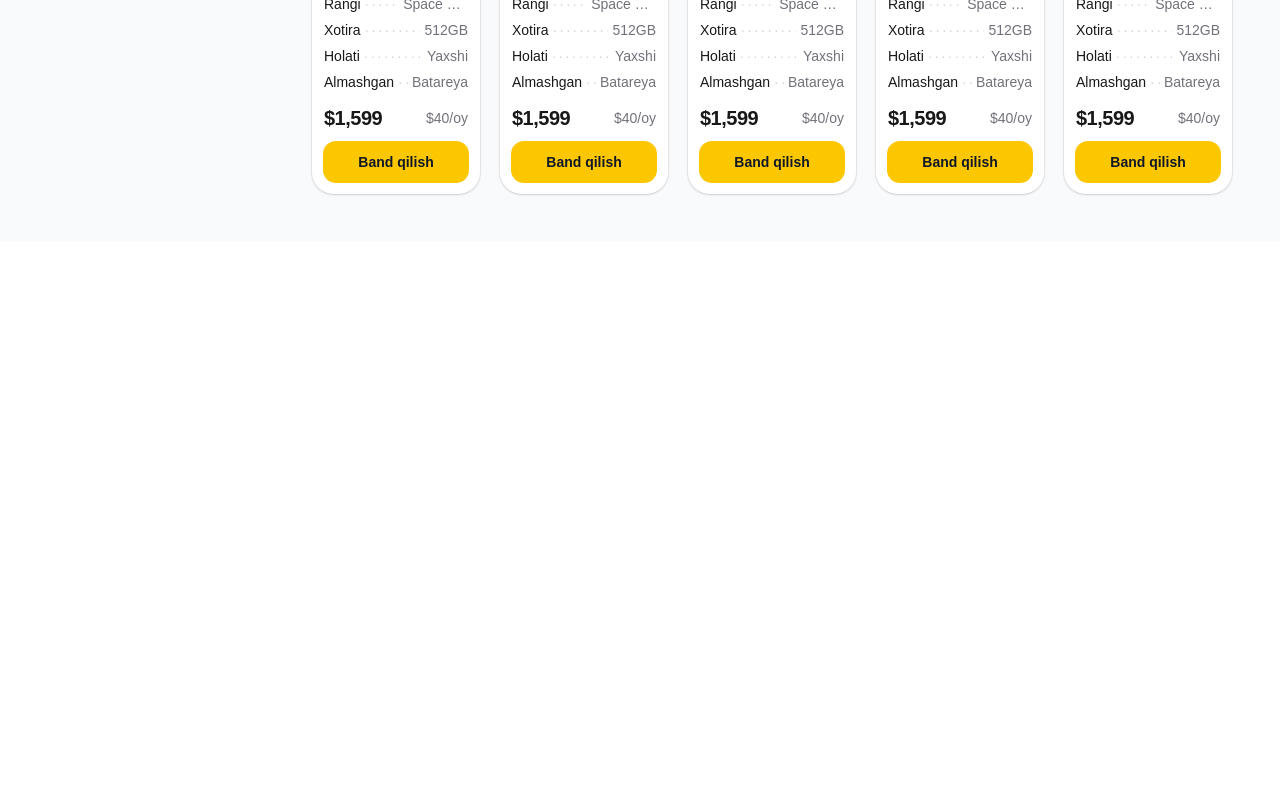
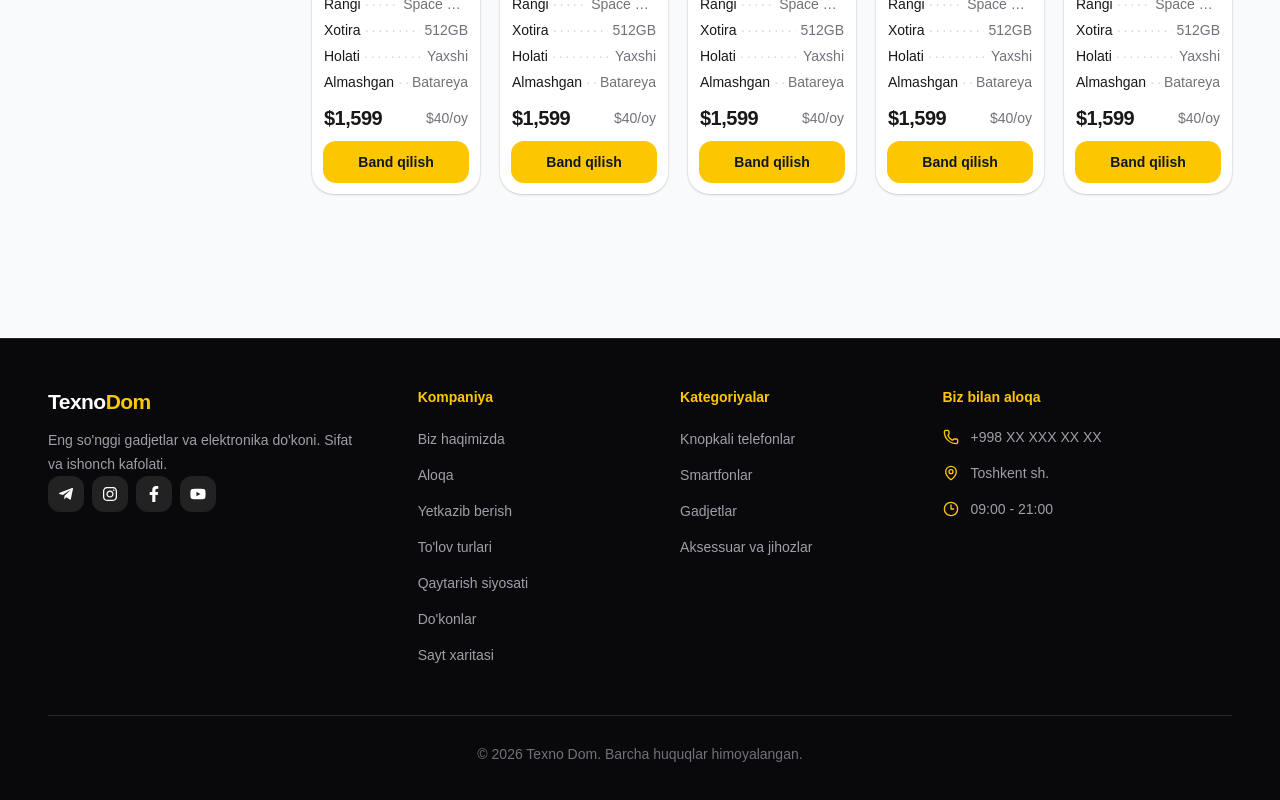
Before and after one commit to KhurshidShod/telshop, a React (Vite) app: page / in a window 1280 px wide. Shown: the part 1519-2319 px from the top of the page. Before the commit the page ends 1761 px from the top, so only its background shows below. Built offline with nearby package versions, Linux system fonts and the light colour scheme.

Commit message:
Big changes

```diff
--- a/package.json
+++ b/package.json
@@ -20,6 +20,7 @@
     "lucide-react": "^1.34.0",
     "react": "^19.2.8",
     "react-dom": "^19.2.8",
+    "react-icons": "^5.7.0",
     "shadcn": "^4.19.0",
     "tailwind-merge": "^3.6.0",
     "tailwindcss": "^4.3.3",
--- a/src/App.jsx
+++ b/src/App.jsx
@@ -1,9 +1,9 @@
 import DiscountBanner from './components/DiscountBanner';
+import Footer from './components/Footer';
 import Header from './components/Header';
 import Layout from './components/Layout';
 import ProductFilter from './components/ProductFilter';
 import ProductGrid from './components/ProductGrid';
-import ThemeToggle from './components/ThemeToggle';
 
 function App() {
   return (
@@ -27,6 +27,7 @@ function App() {
           </div>
         </div>
       </Layout>
+      <Footer />
     </main>
   );
 }
--- /dev/null
+++ b/src/components/Footer.jsx
@@ -0,0 +1,334 @@
+import { Clock3, MapPin, Phone } from 'lucide-react';
+import {
+  FaFacebookF,
+  FaInstagram,
+  FaTelegramPlane,
+  FaYoutube,
+} from 'react-icons/fa';
+
+const companyLinks = [
+  'Biz haqimizda',
+  'Aloqa',
+  'Yetkazib berish',
+  "To'lov turlari",
+  'Qaytarish siyosati',
+  "Do'konlar",
+  'Sayt xaritasi',
+];
+
+const categoryLinks = [
+  'Knopkali telefonlar',
+  'Smartfonlar',
+  'Gadjetlar',
+  'Aksessuar va jihozlar',
+];
+
+const Footer = () => {
+  return (
+    <footer
+      className="
+        mt-16
+        w-full
+        border-t
+        border-zinc-800
+        bg-zinc-950
+        text-zinc-300
+
+        sm:mt-20
+        lg:mt-24
+      "
+    >
+      {/* =====================================================
+          MAIN FOOTER
+      ===================================================== */}
+
+      <div
+        className="
+          mx-auto
+          w-full
+          max-w-[1550px]
+          px-5
+          py-10
+
+          sm:px-8
+          sm:py-12
+
+          md:px-10
+
+          lg:px-12
+          lg:py-12
+        "
+      >
+        <div
+          className="
+            grid
+            grid-cols-1
+            gap-10
+
+            sm:grid-cols-2
+            sm:gap-x-10
+            sm:gap-y-12
+
+            lg:grid-cols-[1.5fr_1fr_1fr_1.35fr]
+            lg:gap-12
+          "
+        >
+          {/* =================================================
+              BRAND
+          ================================================= */}
+
+          <div>
+            <h2
+              className="
+                text-xl
+                tracking-tight
+                text-white
+                font-black
+                sm:text-[21px]
+              "
+            >
+              Texno<span className='text-yellow-400'>Dom</span>
+            </h2>
+
+            <p
+              className="
+                mt-3
+                max-w-sm
+                text-sm
+                leading-6
+                text-zinc-400
+              "
+            >
+              Eng so'nggi gadjetlar va elektronika do'koni. Sifat va ishonch
+              kafolati.
+            </p>
+
+            {/* Socials */}
+
+            <div className="flex gap-2">
+              <a
+                href="#"
+                aria-label="Telegram"
+                className="flex size-9 items-center justify-center rounded-lg bg-white/10 text-white transition hover:bg-yellow-400 hover:text-gray-950"
+              >
+                <FaTelegramPlane className="size-4" />
+              </a>
+
+              <a
+                href="#"
+                aria-label="Instagram"
+                className="flex size-9 items-center justify-center rounded-lg bg-white/10 text-white transition hover:bg-yellow-400 hover:text-gray-950"
+              >
+                <FaInstagram className="size-4" />
+              </a>
+
+              <a
+                href="#"
+                aria-label="Facebook"
+                className="flex size-9 items-center justify-center rounded-lg bg-white/10 text-white transition hover:bg-yellow-400 hover:text-gray-950"
+              >
+                <FaFacebookF className="size-4" />
+              </a>
+
+              <a
+                href="#"
+                aria-label="YouTube"
+                className="flex size-9 items-center justify-center rounded-lg bg-white/10 text-white transition hover:bg-yellow-400 hover:text-gray-950"
+              >
+                <FaYoutube className="size-4" />
+              </a>
+            </div>
+          </div>
+
+          {/* =================================================
+              COMPANY
+          ================================================= */}
+
+          <div>
+            <h3
+              className="
+                text-sm
+                font-bold
+                text-yellow-400
+              "
+            >
+              Kompaniya
+            </h3>
+
+            <ul className="mt-5 space-y-3">
+              {companyLinks.map((link) => (
+                <li key={link}>
+                  <a
+                    href="#"
+                    className="
+                      text-sm
+                      text-zinc-400
+                      transition-colors
+                      duration-200
+                      hover:text-yellow-400
+                    "
+                  >
+                    {link}
+                  </a>
+                </li>
+              ))}
+            </ul>
+          </div>
+
+          {/* =================================================
+              CATEGORIES
+          ================================================= */}
+
+          <div>
+            <h3
+              className="
+                text-sm
+                font-bold
+                text-yellow-400
+              "
+            >
+              Kategoriyalar
+            </h3>
+
+            <ul className="mt-5 space-y-3">
+              {categoryLinks.map((link) => (
+                <li key={link}>
+                  <a
+                    href="#"
+                    className="
+                      text-sm
+                      text-zinc-400
+                      transition-colors
+                      duration-200
+                      hover:text-yellow-400
+                    "
+                  >
+                    {link}
+                  </a>
+                </li>
+              ))}
+            </ul>
+          </div>
+
+          {/* =================================================
+              CONTACT
+          ================================================= */}
+
+          <div>
+            <h3
+              className="
+                text-sm
+                font-bold
+                text-yellow-400
+              "
+            >
+              Biz bilan aloqa
+            </h3>
+
+            <div className="mt-5 space-y-4">
+              {/* Phone */}
+
+              <a
+                href="tel:+998XXXXXXXXX"
+                className="
+                  group
+                  flex
+                  items-center
+                  gap-3
+                  text-sm
+                  text-zinc-400
+                  transition-colors
+                  hover:text-yellow-400
+                "
+              >
+                <Phone
+                  className="
+                    size-4
+                    shrink-0
+                    text-yellow-400
+                  "
+                />
+
+                <span>+998 XX XXX XX XX</span>
+              </a>
+
+              {/* Location */}
+
+              <div
+                className="
+                  flex
+                  items-center
+                  gap-3
+                  text-sm
+                  text-zinc-400
+                "
+              >
+                <MapPin
+                  className="
+                    size-4
+                    shrink-0
+                    text-yellow-400
+                  "
+                />
+
+                <span>Toshkent sh.</span>
+              </div>
+
+              {/* Working hours */}
+
+              <div
+                className="
+                  flex
+                  items-center
+                  gap-3
+                  text-sm
+                  text-zinc-400
+                "
+              >
+                <Clock3
+                  className="
+                    size-4
+                    shrink-0
+                    text-yellow-400
+                  "
+                />
+
+                <span>09:00 - 21:00</span>
+              </div>
+            </div>
+          </div>
+        </div>
+
+        {/* =====================================================
+            BOTTOM
+        ===================================================== */}
+
+        <div
+          className="
+            mt-10
+            border-t
+            border-zinc-800
+            pt-6
+
+            sm:mt-12
+            sm:pt-7
+          "
+        >
+          <p
+            className="
+              text-center
+              text-xs
+              text-zinc-500
+
+              sm:text-sm
+            "
+          >
+            © 2026 Texno Dom. Barcha huquqlar himoyalangan.
+          </p>
+        </div>
+      </div>
+    </footer>
+  );
+};
+
+export default Footer;
```
Also changed, not shown: 1 other file (tests, documents, lock files or other folders).
